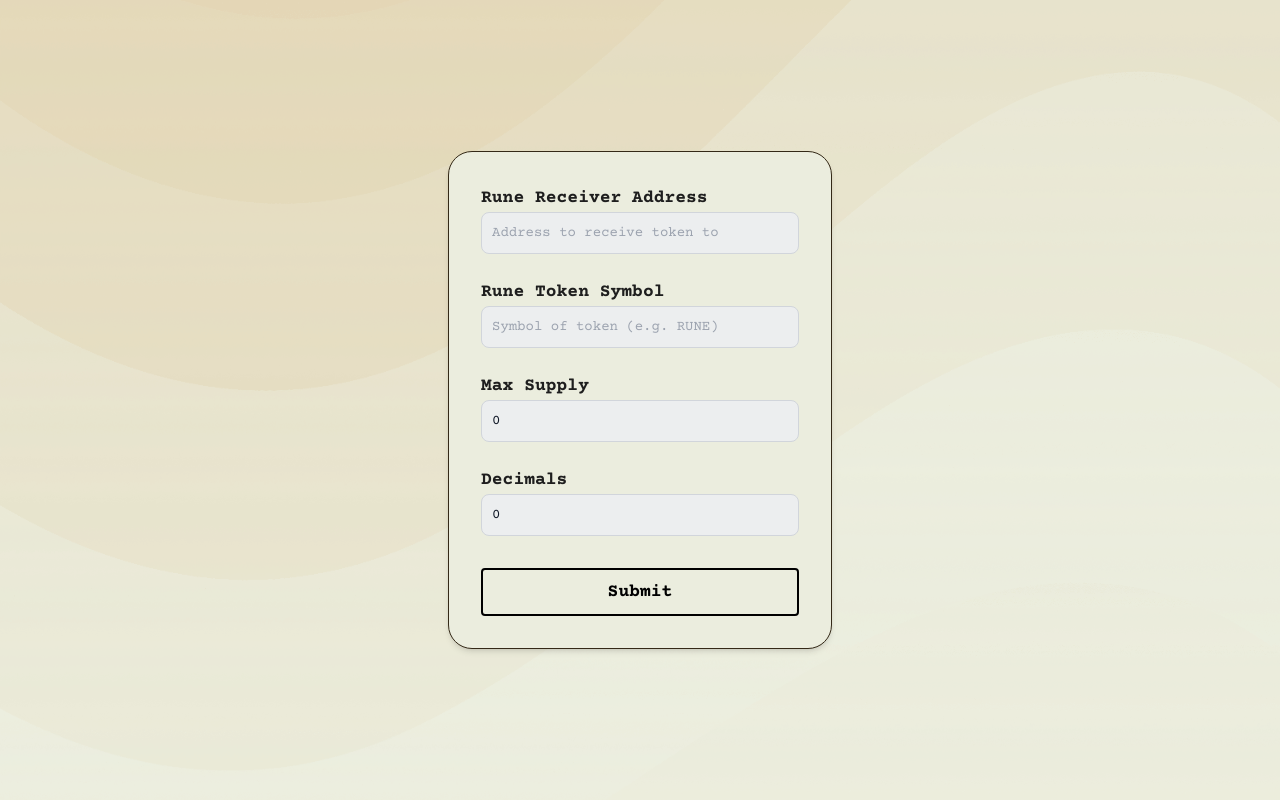
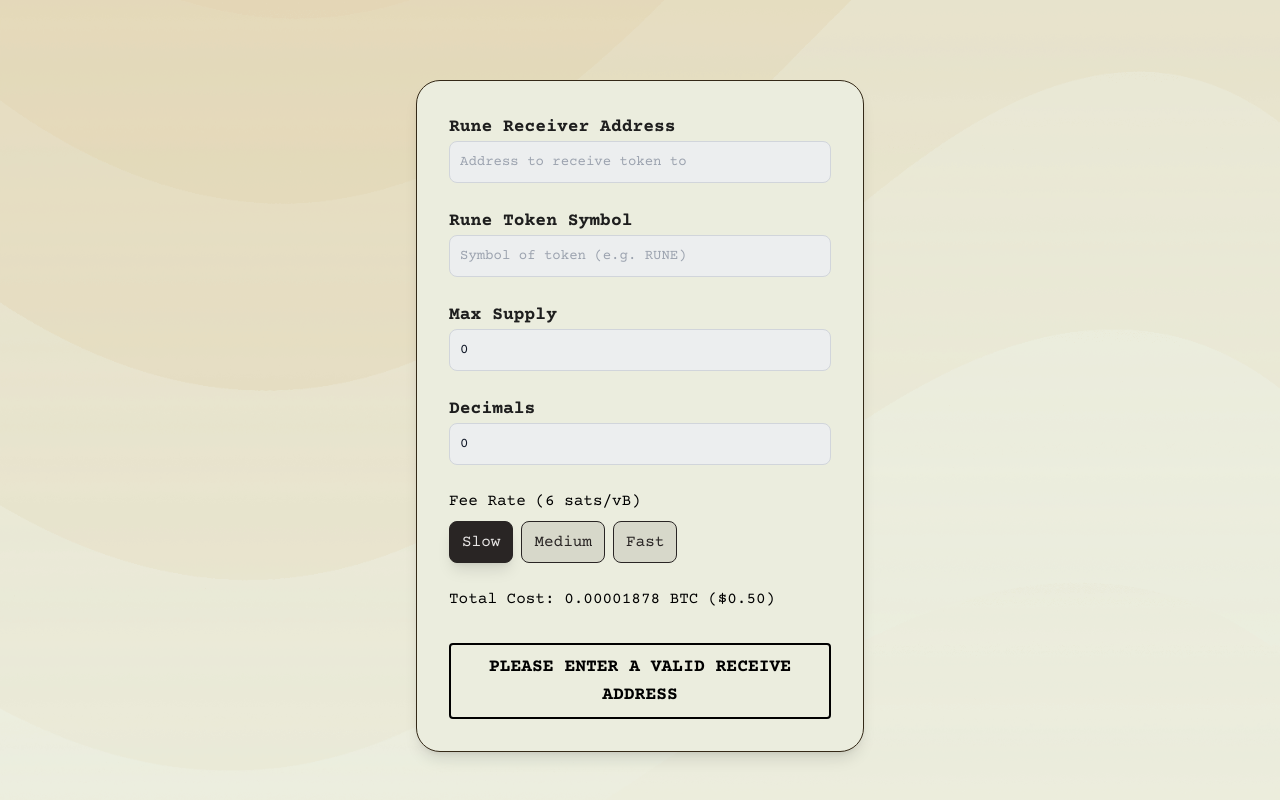
Before and after one commit to shardul-m/rune, a Next.js app: page /mint in a window 1280 px wide. Shown: the top 800 px of the page. Built offline with nearby package versions, Linux system fonts and the light colour scheme.

Commit message:
update MintForm component

```diff
--- a/components/common/form-elements/forms/MintForm.tsx
+++ b/components/common/form-elements/forms/MintForm.tsx
@@ -23,11 +23,11 @@
     resolver: zodResolver(mintSchema),
   })
   return (
-    <section className={cn('max-w-sm w-full', className)}>
+    <section className={cn('max-w-md w-full', className)}>
       <FormProvider {...methods}>
         <form
           onSubmit={methods.handleSubmit(() => console.log('Wow'))}
-          className="flex flex-col gap-6 border border-primaryText p-8 rounded-3xl bg-primaryBackground shadow-md"
+          className="flex flex-col gap-6 border border-primaryText p-8 rounded-3xl bg-primaryBackground shadow-lg"
         >
           <FormInput
             label="Rune Receiver Address"
@@ -49,17 +49,57 @@
             name="decimals"
             placeholder="Max decimals"
           />
+          <div className="">
+            <p className="mb-2">Fee Rate (6 sats/vB)</p>
+            <div className="justify-start items-start gap-2 flex flex-wrap">
+              <FeeButton isSelected text="Slow" />
+              <FeeButton isSelected={false} text="Medium" />
+              <FeeButton isSelected={false} text="Fast" />
+            </div>
+          </div>
+          <p className="">Total Cost: 0.00001878 BTC ($0.50)</p>
           <button
             type="submit"
             disabled={false}
             className={cn(
-              'mt-2 border-2 border-black dark:border-white dark:text-white rounded py-2 px-5 font-bold text-lg duration-150 hover:shadow-md flex items-center justify-center gap-4'
+              'mt-2 border-2 border-black dark:border-white dark:text-white rounded py-2 px-5 font-bold text-lg duration-150 hover:shadow-md flex items-center justify-center gap-4',
+              'uppercase'
             )}
           >
-            Submit
+            Please enter a valid receive address
           </button>
         </form>
       </FormProvider>
     </section>
   )
 }
+
+function FeeButton({
+  isSelected,
+  text,
+  onClick,
+}: {
+  isSelected: boolean
+  text: string
+  onClick?: () => void
+}) {
+  return (
+    <button
+      className={cn(
+        'px-3 py-2 bg-stone-800 rounded-lg border hover:shadow border-stone-800',
+        'justify-center items-center gap-1.5 flex duration-100',
+        isSelected ? 'bg-opacity-100 shadow-lg' : 'bg-opacity-10 shadow-none'
+      )}
+      onClick={onClick}
+    >
+      <p
+        className={cn(
+          'whitespace-nowrap',
+          isSelected ? 'text-stone-200' : 'text-stone-800'
+        )}
+      >
+        {text}
+      </p>
+    </button>
+  )
+}
```
